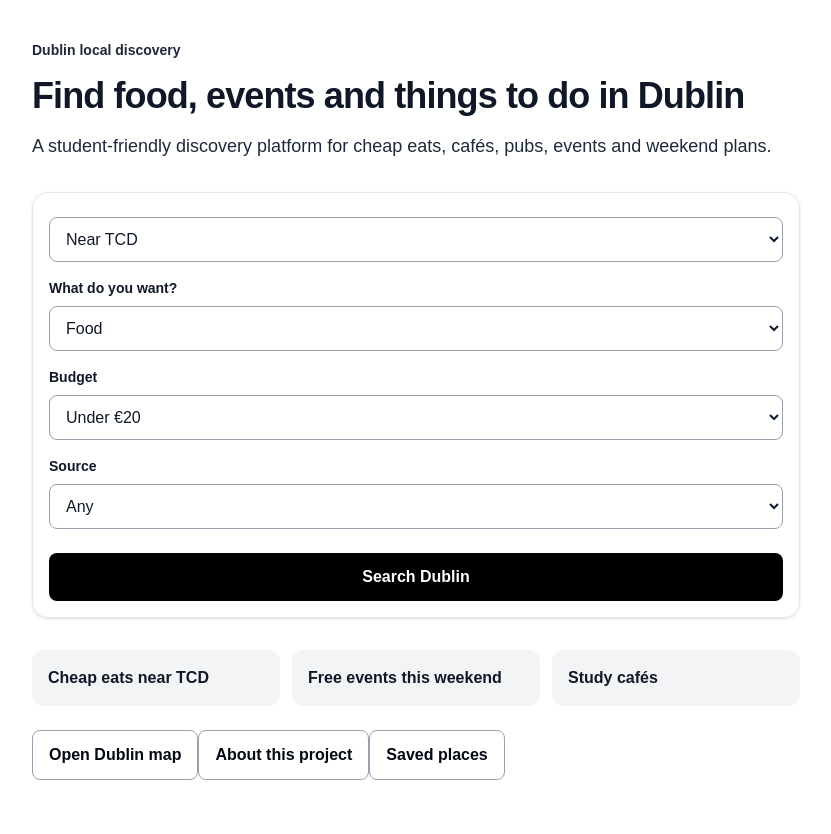
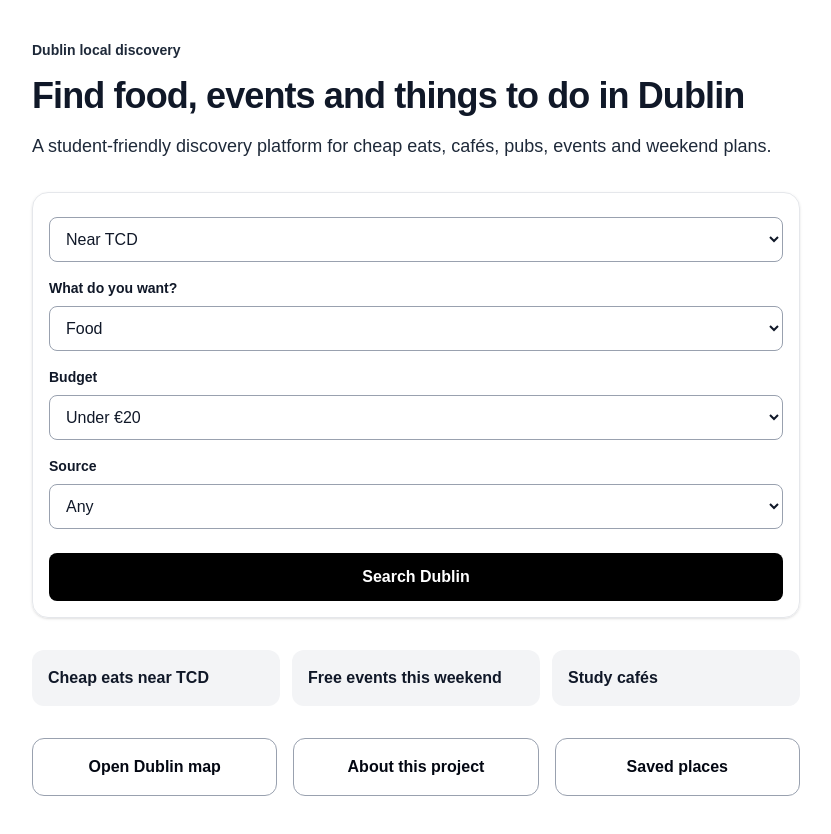
Before and after one commit to kieranji/dublinscanner, a Next.js app: page / in a window 1280 px wide. Shown: the whole page, without its empty margins (224-1055 px from the left). Built offline with nearby package versions, Linux system fonts and the light colour scheme.

Commit message:
Add save button to place detail page

```diff
--- a/app/map/page.tsx
+++ b/app/map/page.tsx
@@ -25,7 +25,7 @@ export default function MapPage() {
           </div>
 
           <a
-            href="/search?area=Any&category=Any&budget=9&sort=closest"
+            href="/search?area=Any&category=Any&budget=9&source=Any&sort=closest"
             className="rounded-lg bg-black px-4 py-3 text-center text-sm font-semibold text-white"
           >
             View closest results
--- a/app/page.tsx
+++ b/app/page.tsx
@@ -27,24 +27,24 @@ export default function Home() {
           <div className="rounded-xl bg-gray-100 p-4 font-semibold text-gray-900">Study cafés</div>
         </div>
 
-        <div className="mt-6">
+        <div className="mt-8 grid gap-4 sm:grid-cols-3">
           <a
             href="/map"
-            className="inline-flex rounded-lg border border-gray-400 px-4 py-3 font-semibold text-gray-950"
+            className="rounded-xl border border-gray-400 px-5 py-4 text-center font-semibold text-gray-950 hover:bg-gray-50"
           >
             Open Dublin map
           </a>
 
           <a
             href="/about"
-            className="inline-flex rounded-lg border border-gray-400 px-4 py-3 font-semibold text-gray-950"
+            className="rounded-xl border border-gray-400 px-5 py-4 text-center font-semibold text-gray-950 hover:bg-gray-50"
           >
             About this project
           </a>
 
           <a
             href="/saved"
-            className="inline-flex rounded-lg border border-gray-400 px-4 py-3 font-semibold text-gray-950"
+            className="rounded-xl border border-gray-400 px-5 py-4 text-center font-semibold text-gray-950 hover:bg-gray-50"
           >
             Saved places
           </a>
--- a/app/search/page.tsx
+++ b/app/search/page.tsx
@@ -109,14 +109,14 @@ export default async function SearchPage({ searchParams }: SearchPageProps) {
           </button>
         </div>
 
-        <div className="mt-4">
-          <a href="/map" className="text-sm font-semibold text-gray-950 underline">
+        <div className="mt-5 flex flex-wrap gap-3">
+          <a href="/map" className="rounded-lg border border-gray-400 px-4 py-2 text-sm font-semibold text-gray-950 hover:bg-gray-50">
             View on map
           </a>
 
           <a
             href="/saved"
-            className="inline-flex rounded-lg border border-gray-400 px-4 py-3 font-semibold text-gray-950"
+            className="rounded-lg border border-gray-400 px-4 py-2 text-sm font-semibold text-gray-950 hover:bg-gray-50"
           >
             Saved places
           </a>
```
